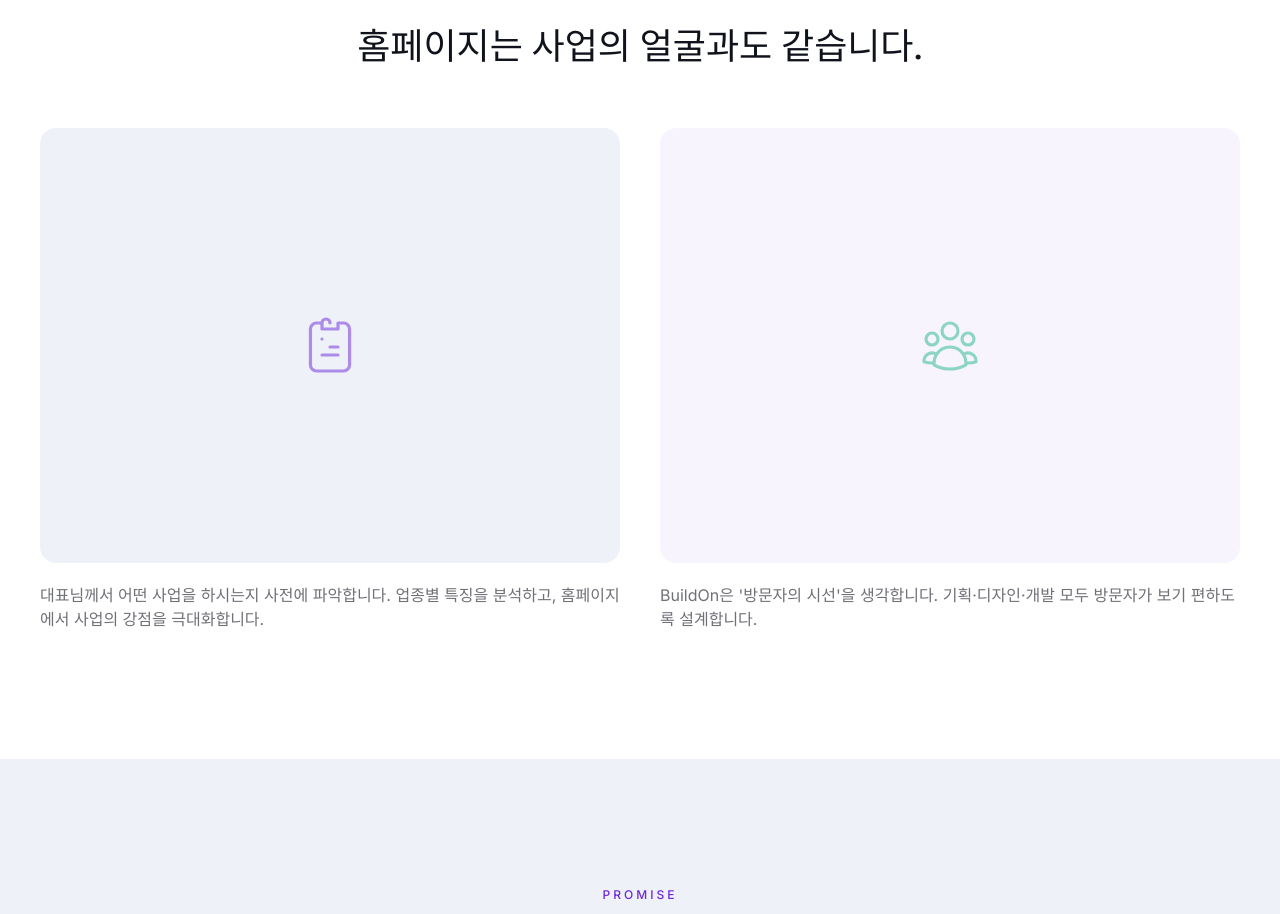
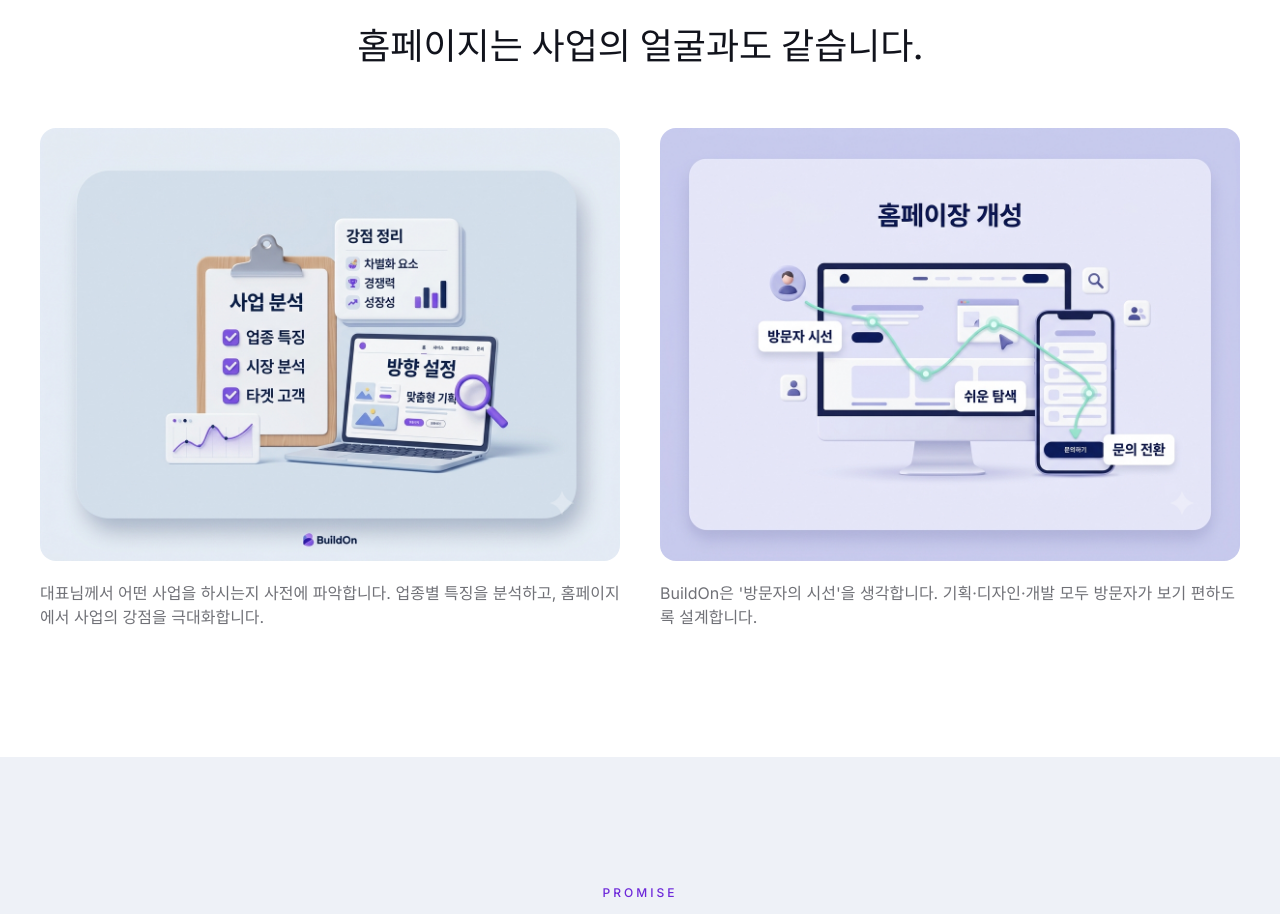
Before and after one commit to tockddn5-max/BuilDOn, a website: page index.html in a window 1280 px wide. Shown: the part 6280-7194 px from the top of the page. Drawn offline with nearby package versions, Linux system fonts and the light colour scheme; a web font is replaced by a local one.

Commit message:
Add pre-analysis and visitor-perspective illustrations to Process Philosophy section

```diff
--- a/index.html
+++ b/index.html
@@ -581,14 +581,14 @@
       </div>
       <div class="grid grid-cols-1 sm:grid-cols-2 gap-10">
         <div>
-          <div class="bg-mist rounded-2xl aspect-[4/3] flex items-center justify-center mb-5">
-            <svg class="w-16 h-16 text-violet/50" viewBox="0 0 24 24" fill="none" stroke="currentColor" stroke-width="1.2"><path stroke-linecap="round" stroke-linejoin="round" d="M9 3.75H6.912a2.25 2.25 0 00-2.25 2.25v13.5a2.25 2.25 0 002.25 2.25h10.176a2.25 2.25 0 002.25-2.25V6a2.25 2.25 0 00-2.25-2.25H15M9 3.75V6h6V3.75M9 3.75a1.5 1.5 0 013 0M12 12.75h3M9 15.75h6M9 9.75h.008" /></svg>
+          <div class="rounded-2xl aspect-[1200/896] overflow-hidden mb-5">
+            <img src="Difference/사전 파악.png" alt="사업 분석 및 방향 설정 화면" class="w-full h-full object-cover">
           </div>
           <p class="text-ink/60 text-sm sm:text-base leading-relaxed">대표님께서 어떤 사업을 하시는지 사전에 파악합니다. 업종별 특징을 분석하고, 홈페이지에서 사업의 강점을 극대화합니다.</p>
         </div>
         <div>
-          <div class="bg-violet/5 rounded-2xl aspect-[4/3] flex items-center justify-center mb-5">
-            <svg class="w-16 h-16 text-mint-dark/50" viewBox="0 0 24 24" fill="none" stroke="currentColor" stroke-width="1.2"><path stroke-linecap="round" stroke-linejoin="round" d="M18 18.72a9.094 9.094 0 003.741-.479 3 3 0 00-4.682-2.72m.94 3.198l.001.031c0 .225-.012.447-.037.666A11.944 11.944 0 0112 21c-2.17 0-4.207-.576-5.963-1.584A6.062 6.062 0 016 18.719m12 0a5.971 5.971 0 00-.941-3.197m0 0A5.995 5.995 0 0012 12.75a5.995 5.995 0 00-5.058 2.772m0 0a3 3 0 00-4.681 2.72 8.986 8.986 0 003.74.477m.94-3.197a5.971 5.971 0 00-.94 3.197M15 6.75a3 3 0 11-6 0 3 3 0 016 0zm6 3a2.25 2.25 0 11-4.5 0 2.25 2.25 0 014.5 0zm-13.5 0a2.25 2.25 0 11-4.5 0 2.25 2.25 0 014.5 0z" /></svg>
+          <div class="rounded-2xl aspect-[1200/896] overflow-hidden mb-5">
+            <img src="Difference/방문자의 시선.png" alt="방문자의 시선을 고려한 홈페이지 설계" class="w-full h-full object-cover">
           </div>
           <p class="text-ink/60 text-sm sm:text-base leading-relaxed">BuildOn은 '방문자의 시선'을 생각합니다. 기획·디자인·개발 모두 방문자가 보기 편하도록 설계합니다.</p>
         </div>
```
Also changed, not shown: Difference/방문자의 시선.png (added), Difference/사전 파악.png (added).
